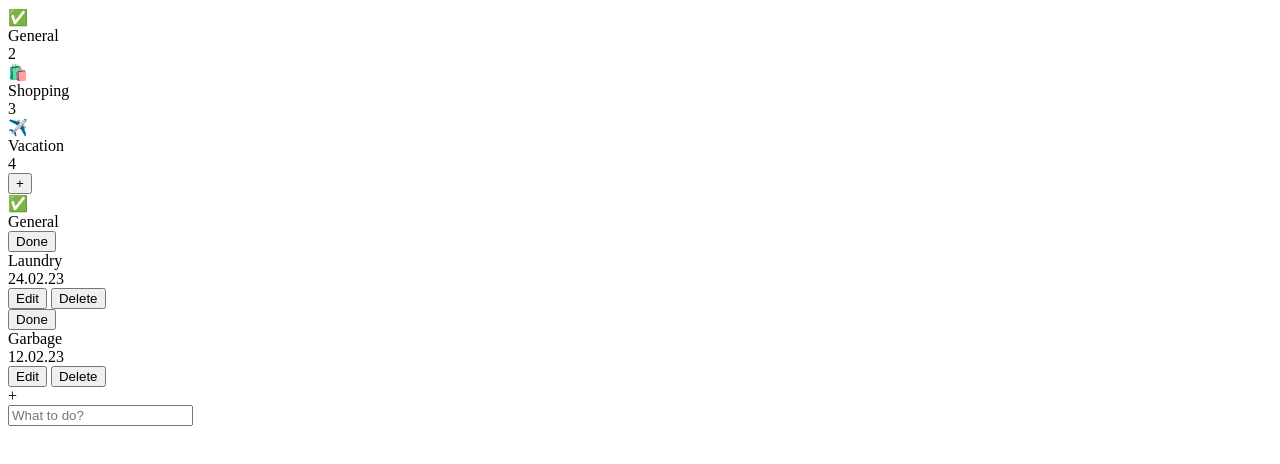
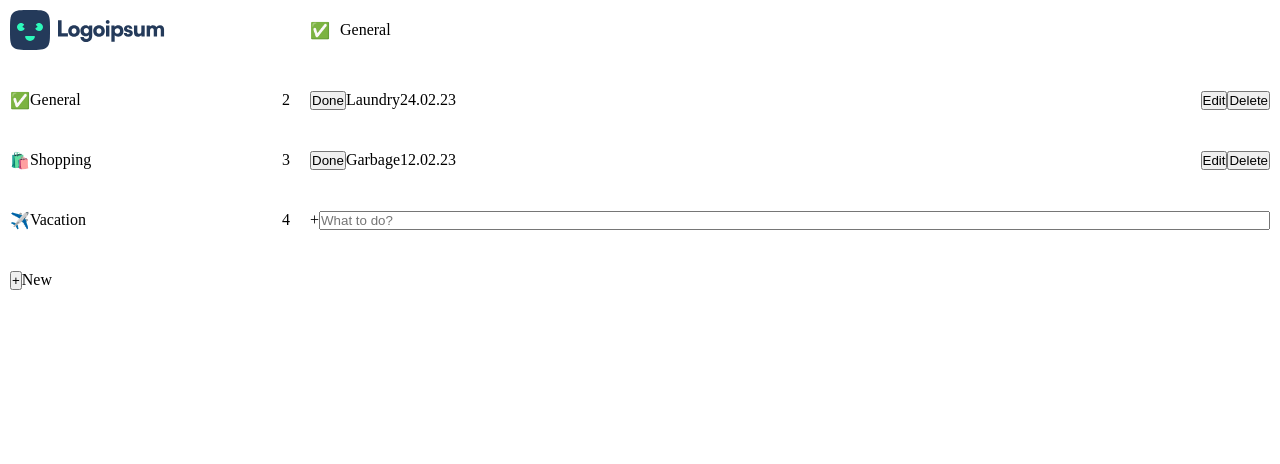
Before and after one commit to insomniac2305/todo, a website built with webpack: page src/index.html in a window 1280 px wide. Built offline with nearby package versions, Linux system fonts and the light colour scheme.

Commit message:
Add grid layout and placeholder logo

```diff
--- a/src/index.html
+++ b/src/index.html
@@ -11,7 +11,7 @@
 <body>
   <div id="app-window">
     <div class="sidebar">
-      <div class="logo"></div>
+      <div class="logo-section"><img id="logo" alt="Logo"></div>
       <div class="projects">
         <div class="project">
           <div class="project-icon">✅</div>
@@ -30,6 +30,7 @@
         </div>
         <div class="new-project">
           <button class="new-project-btn" type="button">+</button>
+          <p>New</p>
         </div>
       </div>
     </div>
@@ -42,14 +43,18 @@
         <div class="todo">
           <button type="button" class="todo-done-btn">Done</button>
           <div class="todo-title">Laundry</div>
-          <div class="todo-date">24.02.23</div>
+          <div class="todo-date">
+            <div class="date">24.02.23</div>
+          </div>
           <button type="button" class="todo-edit-btn">Edit</button>
           <button type="button" class="todo-delete-btn">Delete</button>
         </div>
         <div class="todo">
           <button type="button" class="todo-done-btn">Done</button>
           <div class="todo-title">Garbage</div>
-          <div class="todo-date">12.02.23</div>
+          <div class="todo-date">
+            <div class="date">12.02.23</div>
+          </div>
           <button type="button" class="todo-edit-btn">Edit</button>
           <button type="button" class="todo-delete-btn">Delete</button>
         </div>
--- a/src/index.js
+++ b/src/index.js
@@ -1,5 +1,10 @@
+import "./style.css";
+import Logo from "./assets/logo.svg";
 import Project from "./project";
 import ToDo from "./todo";
+
+const imgLogo = document.getElementById("logo");
+imgLogo.src = Logo;
 
 const project = Project("Default", "icon.png");
 const myToDo = ToDo("Laundry", "White and color", new Date("2023-02-24"), 1);
--- /dev/null
+++ b/src/style.css
@@ -0,0 +1,63 @@
+* {
+  margin: 0;
+  padding: 0;
+}
+
+#app-window,
+.sidebar,
+.main-content,
+.projects,
+.project,
+.new-project,
+.header,
+.todo-list,
+.todo,
+.new-todo {
+  display: grid;
+}
+
+#app-window {
+  grid-template-columns: 300px 1fr;
+}
+
+.sidebar,
+.main-content {
+  grid-template-rows: 60px 1fr;
+}
+
+#logo,
+.header > :first-child {
+  padding: 10px;
+}
+
+.projects {
+  align-items: center;
+  grid-auto-rows: 60px;
+  padding: 10px;
+}
+
+.project,
+.new-project {
+  align-items: center;
+  grid-template-columns: auto 1fr auto;
+  height: 40px;
+}
+
+.header {
+  align-items: center;
+  grid-template-columns: auto 1fr;
+}
+
+.todo-list {
+  align-items: center;
+  grid-auto-rows: 60px;
+  padding: 10px;
+}
+
+.todo {
+  grid-template-columns: auto auto 1fr auto auto;
+}
+
+.new-todo {
+  grid-template-columns: auto 1fr;
+}
```
Also changed, not shown: src/assets/logo.svg (added).
